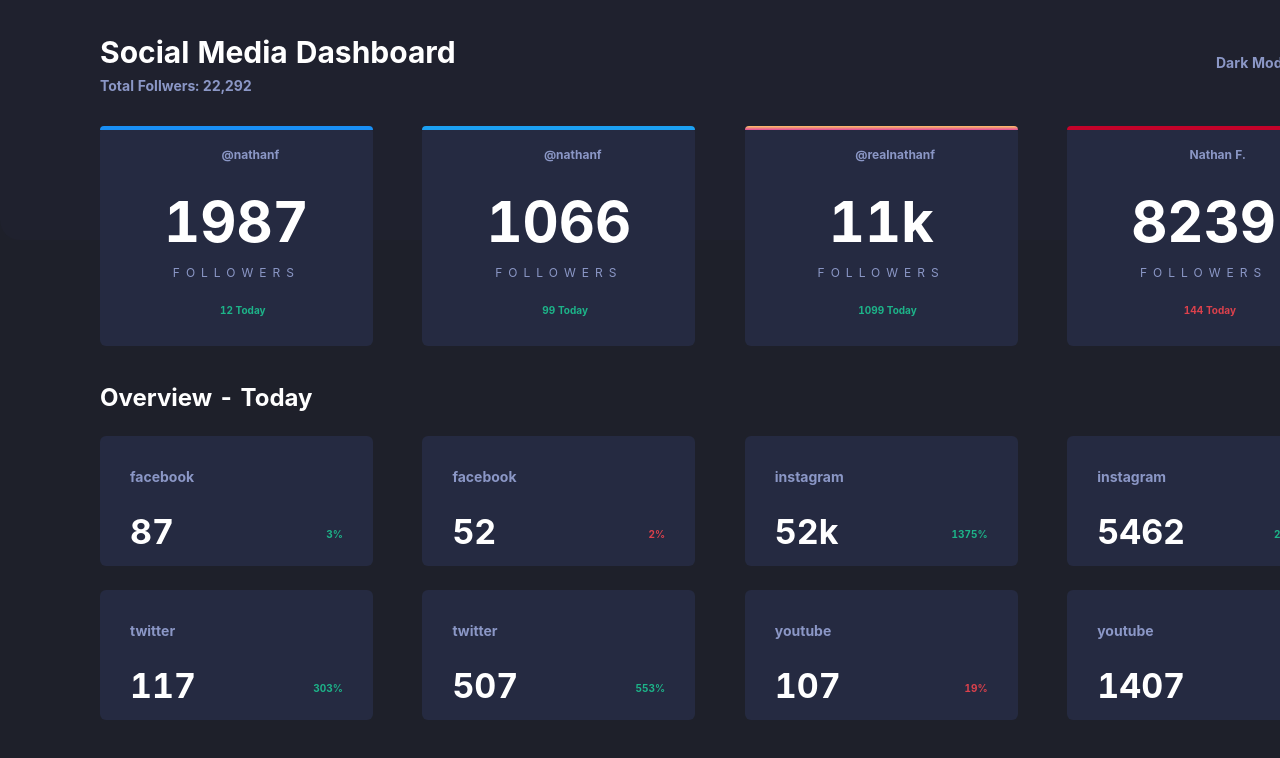
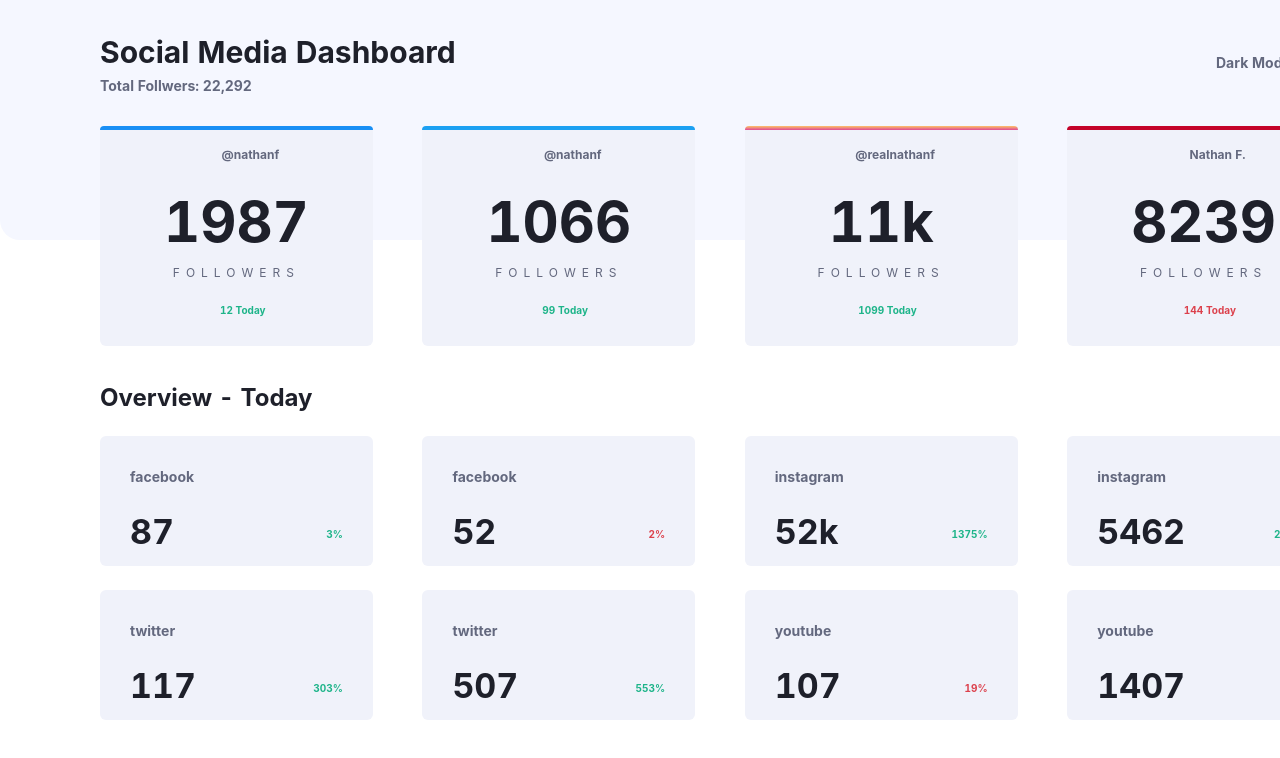
Before and after one commit to Tatekii/homeWork1, a Vue app: page / in a window 1280 px wide. Shown: the top 758 px of the page. Built offline with nearby package versions, Linux system fonts and the light colour scheme.

Commit message:
feature theme-change okkkk

```diff
--- a/public/index.html
+++ b/public/index.html
@@ -5,9 +5,9 @@
     <meta http-equiv="X-UA-Compatible" content="IE=edge">
     <meta name="viewport" content="width=device-width,initial-scale=1.0">
     <link rel="icon" href="<%= BASE_URL %>favicon.png">
-    <!-- <link rel="preconnect" href="https://fonts.gstatic.com"> -->
-    <!-- <link rel="stylesheet" media="screen and (max-width: 375px)" href="https://fonts.googleapis.com/css2?family=Inter:wght@400&display=swap">
-    <link rel="stylesheet" media="screen and (min-width: 376px)" href="https://fonts.googleapis.com/css2?family=Inter:wght@700&display=swap"> -->
+    <!-- <link rel="stylesheet" href="./theme/lightTheme.css" id="lightTheme"> -->
+    <link rel="stylesheet" href="./theme/darkTheme.css" id="darkTheme" disabled="true">
+    <link rel="stylesheet" href="./theme/lightTheme.css" id="lightTheme">
     <title><%= htmlWebpackPlugin.options.title %></title>
   </head>
   <body>
--- /dev/null
+++ b/public/theme/darkTheme.css
@@ -0,0 +1,11 @@
+:root {
+  --Bg--: hsl(230, 17%, 14%);
+  --TopBg--: hsl(232, 19%, 15%);
+  --CardBg--: hsl(228, 28%, 20%);
+  --CardText--: hsl(228, 34%, 66%);
+  --Text--: white;
+  --Toggle--: linear-gradient(to right,hsl(210, 78%, 56%), hsl(146, 68%, 55%));
+}
+body{
+  background: var(--Bg--);
+}
--- /dev/null
+++ b/public/theme/lightTheme.css
@@ -0,0 +1,11 @@
+:root {
+  --Bg--: hsl(0, 0%, 100%);
+  --TopBg--: hsl(225, 100%, 98%);
+  --CardBg--: hsl(227, 47%, 96%);
+  --CardText--: hsl(228, 12%, 44%);
+  --Text--: hsl(230, 17%, 14%);
+  --Toggle--: hsl(230, 22%, 74%);
+}
+body{
+  background: var(--Bg--);
+}
--- a/src/view/Home/Home.vue
+++ b/src/view/Home/Home.vue
@@ -33,7 +33,6 @@
 
 <script>
 import '@/assets/style/common.css';
-import '@/assets/style/darkTheme.css'
 import BigCard from
   '@/components/BigCard/BigCard'
 import SmallCard from '@/components/SmallCard/SmallCard'
@@ -79,12 +78,12 @@ export default {
           platform: 'facebook',
           data: [
             {
-              type:'page views',
+              type: 'page views',
               number: 87,
               compare: 3
             },
             {
-              type:'likes',
+              type: 'likes',
               number: 52,
               compare: -2
             }
@@ -94,12 +93,12 @@ export default {
           platform: 'instagram',
           data: [
             {
-              type:'profile views',
+              type: 'profile views',
               number: 52000,
               compare: 1375
             },
             {
-              type:'likes',
+              type: 'likes',
               number: 5462,
               compare: 2257
             }
@@ -109,12 +108,12 @@ export default {
           platform: 'twitter',
           data: [
             {
-              type:'retweetws',
+              type: 'retweetws',
               number: 117,
               compare: 303
             },
             {
-              type:'likes',
+              type: 'likes',
               number: 507,
               compare: 553
             }
@@ -124,32 +123,38 @@ export default {
           platform: 'youtube',
           data: [
             {
-              type:'likes',
+              type: 'likes',
               number: 107,
               compare: -19
             },
             {
-              type:'total views',
+              type: 'total views',
               number: 1407,
               compare: -12
             }
           ]
         }
       ]
-
     }
   },
   methods: {
     formatNum: function (num) {
       return commaFormat(num)
     },
-    switchTheme(switchFlag){
-      console.log(switchFlag);
-      if(!switchFlag){
-        // useDarkMode
-      }else{
-        console.log();
+    switchTheme (switchFlag) {
+      const useDarkTheme = !switchFlag
+      const darkSheet = document.getElementById('darkTheme')
+      const lightSheet = document.getElementById('lightTheme')
+      if (useDarkTheme) {
+        lightSheet.disabled = true
+        darkSheet.disabled = false
+        localStorage.setItem('theme','dark')
+      } else {
+        lightSheet.disabled = false
+        darkSheet.disabled = true
+        localStorage.setItem('theme','light')
       }
+
     }
   },
   computed: {
@@ -171,6 +176,13 @@ export default {
         acc += cur.number
         return acc
       }, 0)
+    }
+  },
+  created () {
+    let themeSetting = localStorage.getItem('theme')
+    console.log(themeSetting);
+    if (themeSetting === 'dark') {
+      this.switchTheme(false)
     }
   }
 }
```
